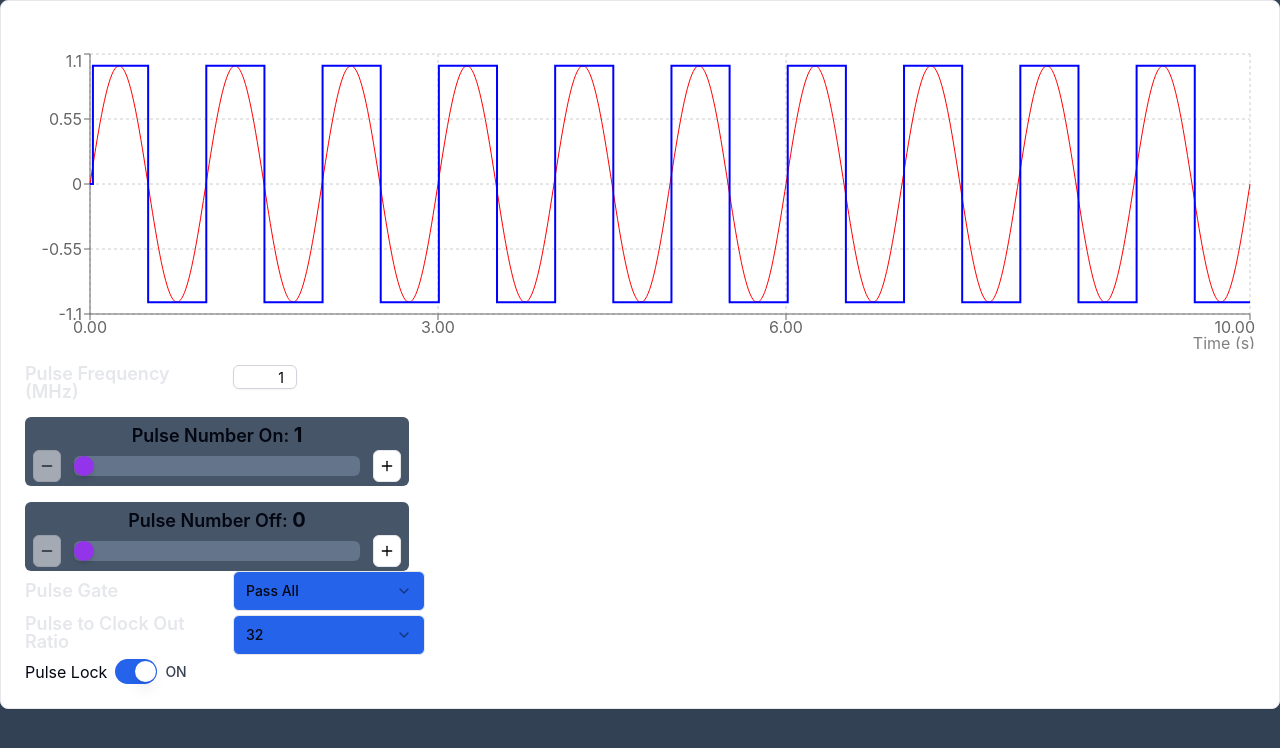
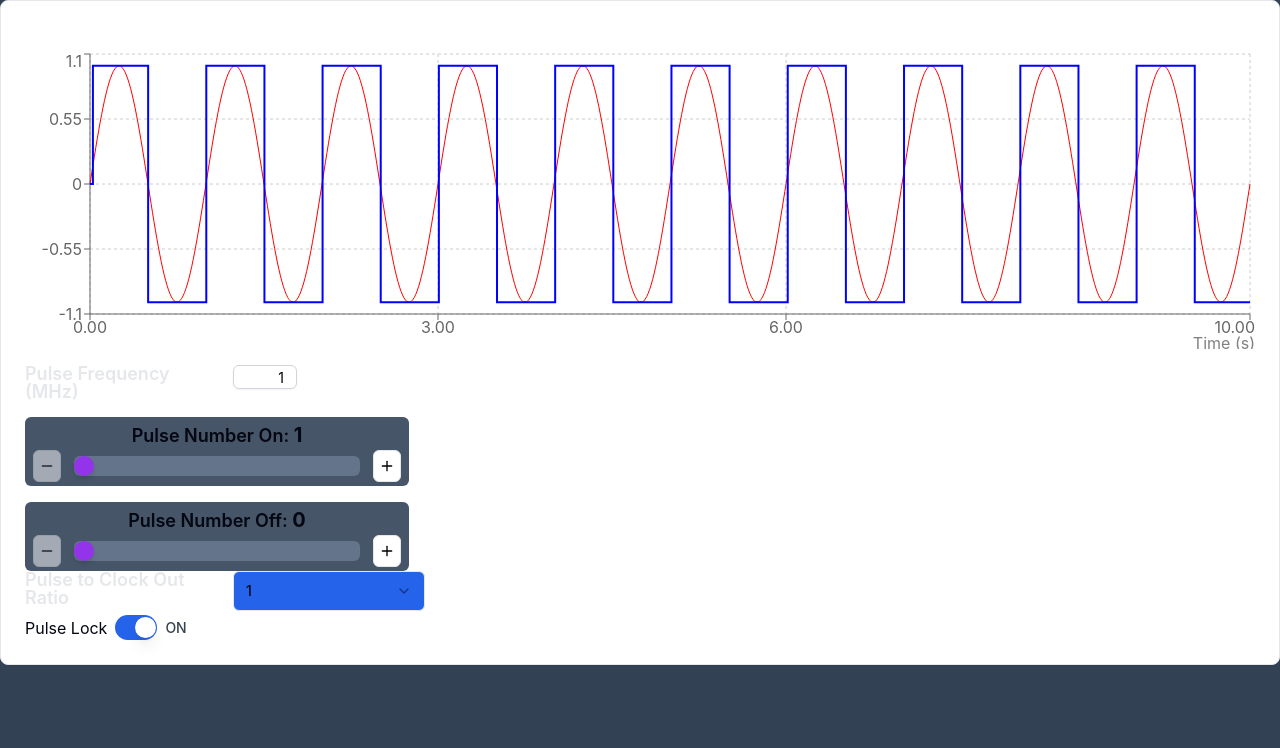
Before and after one commit to Willlasbury/labview, a React (Vite) app: page / in a window 1280 px wide. Shown: the top 748 px of the page. Built offline with nearby package versions, Linux system fonts and the light colour scheme.

Commit message:
added default value to pulse clock out ratio

```diff
--- a/src/components/WaveFormGraph.tsx
+++ b/src/components/WaveFormGraph.tsx
@@ -70,12 +70,11 @@ export default function WaveformWithClock({
     })
   }, [pulseFreq, pulseNumOn, pulseNumOff, timeScale, sineCycles, squareCycles, pulseClockRatio])
 
-  const xAxisDomain = [0, sineCycles > 0 ? sineCycles / pulseFreq : timeScale]
+  const xAxisDomain = [0, timeScale]
 
 
 
 
-  console.log("pulseClockRaio:", pulseClockRatio)
   return (
     <Card>
       <CardHeader>
@@ -126,10 +125,10 @@ export default function WaveformWithClock({
         </div>
         <Counter title={"Pulse Number On"} value={pulseNumOn} setValue={setPulseNumOn} min={1} />
         <Counter title={"Pulse Number Off"} value={pulseNumOff} setValue={setPulseNumOff} />
-        <DropdownList title={"Pulse Gate"} description={'some text'} valueOptions={constantData.pulseGate.array} value={pulseGate} setValue={setPulseGate} />
+        {/* <DropdownList title={"Pulse Gate"} description={'some text'} valueOptions={constantData.pulseGate.array} value={pulseGate} setValue={setPulseGate} /> */}
 
         <div className="space-y-2">
-          <DropdownList title={"Pulse to Clock Out Ratio"} valueOptions={constantData.pulseClockOut.array} setValue={setPulseClockRatio} />
+          <DropdownList title={"Pulse to Clock Out Ratio"} defaultValue={1} valueOptions={constantData.pulseClockOut.array} setValue={setPulseClockRatio} />
 
         </div>
         <OnOffButton title={["Pulse Lock", "Duty Cycle Lock"]} value={pulseLock} setValue={setPulseLock} />
--- a/src/components/genericComp/DropDownList.tsx
+++ b/src/components/genericComp/DropDownList.tsx
@@ -15,11 +15,11 @@ type DropDownListProps = {
   description?: string
   unit?: string
   valueOptions: Array<string>
-  value?: any
+  defaultValue?: any
   setValue: (value: any) => void;
 }
 
-export default function DropdownList({ title, description, unit, valueOptions, setValue }: DropDownListProps) {
+export default function DropdownList({ title, description, unit, defaultValue, valueOptions, setValue }: DropDownListProps) {
   const handleChange = (val: string) => {
     if (Number(val)) {
       return setValue(Number(val))
@@ -35,7 +35,7 @@ export default function DropdownList({ title, description, unit, valueOptions, s
       </TooltipWrapper>
       <Select onValueChange={(value) => handleChange(value)}>
         <SelectTrigger className="w-full">
-          <SelectValue placeholder={valueOptions[0]} />
+          <SelectValue placeholder={defaultValue} />
         </SelectTrigger>
         <SelectContent >
           <SelectGroup>
```
